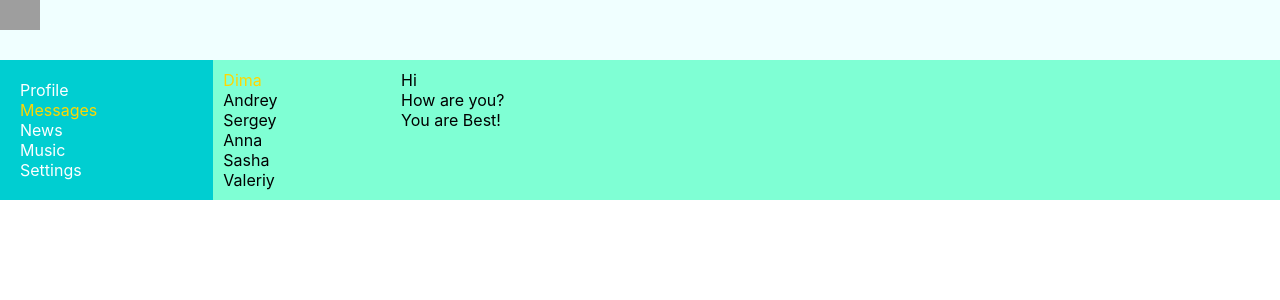
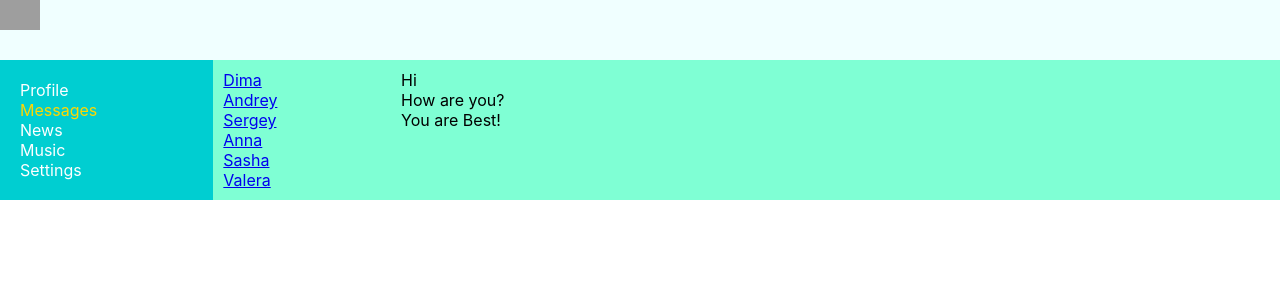
Before and after one commit to XAOC614/samurai-way-main, a React (Create React App) app: page /dialogs in a window 1280 px wide. Shown: the top 300 px of the page. Built offline with nearby package versions, Linux system fonts and the light colour scheme; grey boxes are pictures that could not be loaded.

Commit message:
Dialogs NavLink Commit 222

```diff
--- a/src/Components/Dialogs/Dialogs.module.css
+++ b/src/Components/Dialogs/Dialogs.module.css
@@ -4,9 +4,10 @@
 }
 .dialogsItems{
     padding: 10px;
+    text-decoration: none;
 }
 .dialog{
-
+    text-decoration: none;
 }
 .active{
     color: gold;
--- a/src/Components/Dialogs/Dialogs.tsx
+++ b/src/Components/Dialogs/Dialogs.tsx
@@ -1,27 +1,28 @@
 import React from "react";
 import c from './Dialogs.module.css'
+import {NavLink} from "react-router-dom";
 
 export const Dialogs = () => {
     return (
         <div className={c.dialogs}>
             <div className={c.dialogsItems}>
                 <div className={`${c.dialog} ${c.active}`}>
-                    Dima
+                    <NavLink to='/dialogs/1'>Dima</NavLink>
                 </div>
                 <div className={c.dialog}>
-                    Andrey
+                    <NavLink to='/dialogs/2'>Andrey</NavLink>
                 </div>
                 <div className={c.dialog}>
-                    Sergey
+                    <NavLink to='/dialogs/3'>Sergey</NavLink>
                 </div>
                 <div className={c.dialog}>
-                    Anna
+                    <NavLink to='/dialogs/4'>Anna</NavLink>
                 </div>
                 <div className={c.dialog}>
-                    Sasha
+                    <NavLink to='/dialogs/5'>Sasha</NavLink>
                 </div>
                 <div className={c.dialog}>
-                    Valeriy
+                    <NavLink to='/dialogs/6'>Valera</NavLink>
                 </div>
             </div>
             <div className={c.messages}>
```
